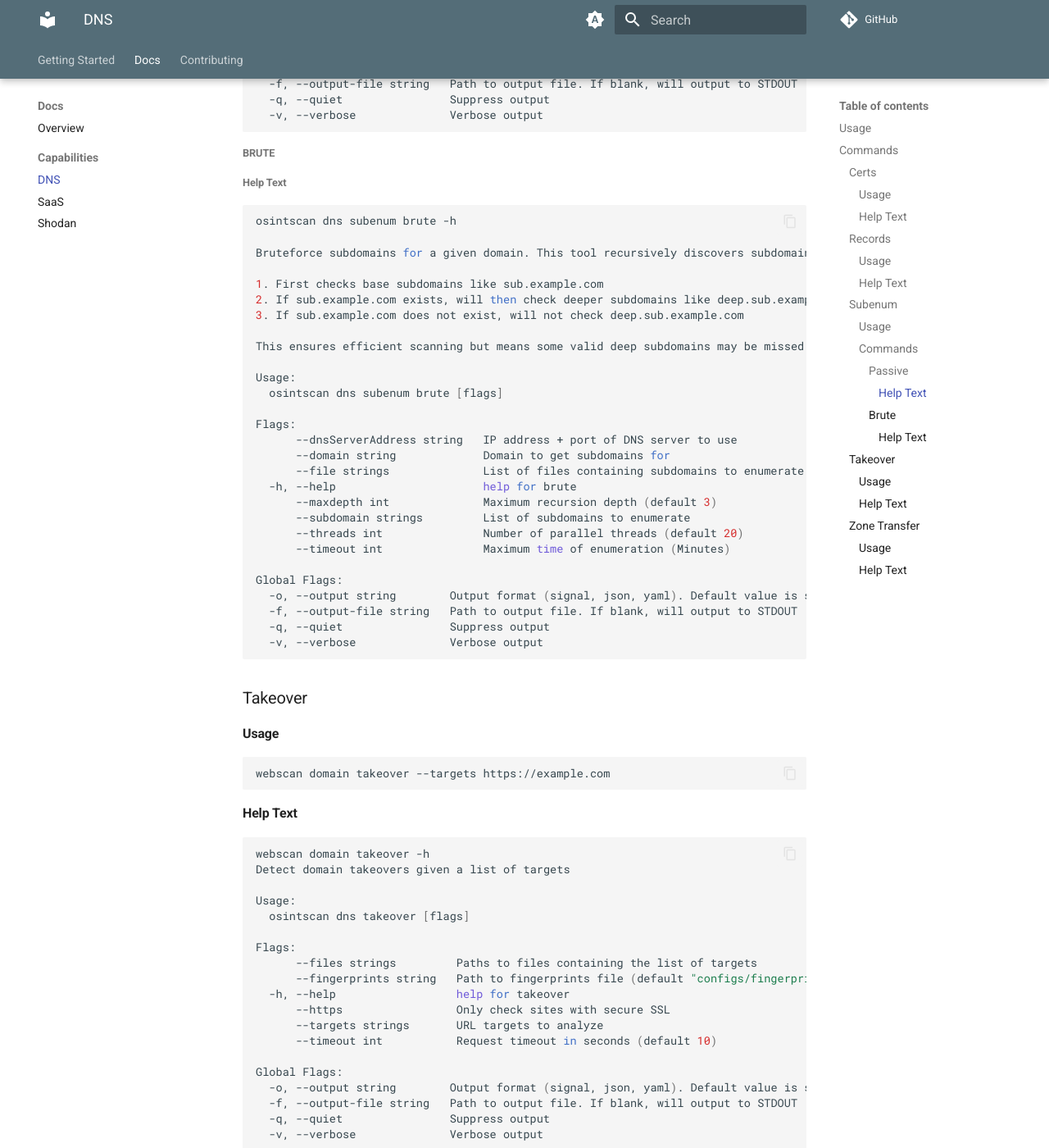
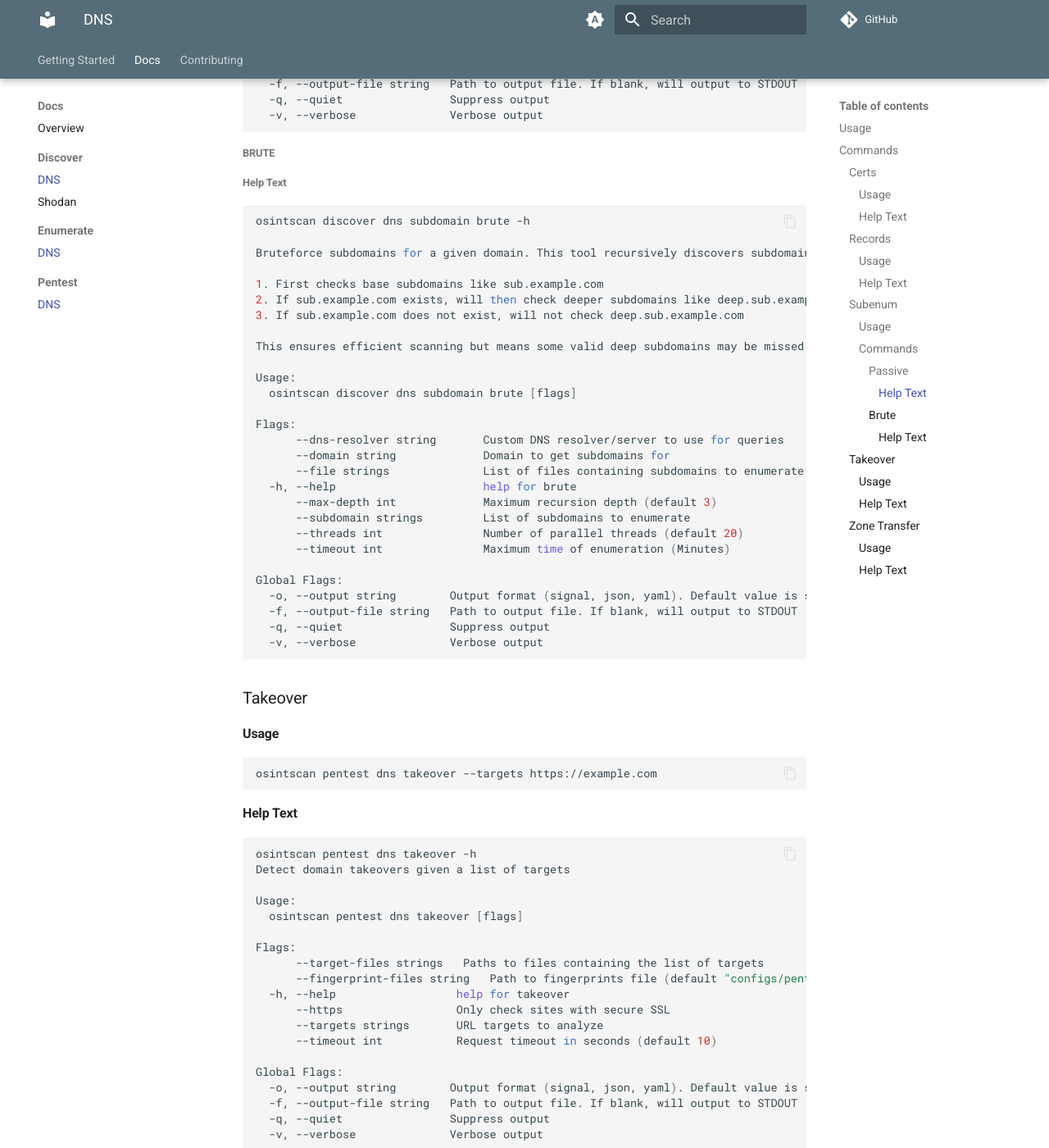
Before and after one commit to Method-Security/osintscan, an MkDocs documentation site: the page built from docs/docs/dns.md, in a window 1280 px wide and 1400 px high, scrolled down 2019 px. Shown: the whole window at 82% size. Built offline with MkDocs 1.6.1 and Material for MkDocs 9.7.7, drawn with Linux system fonts in a browser that asks for light colours; comment, search, counter and statistics services are not loaded; the version menu is left out; some of the changed text lies outside the part shown.

Commit message:
Organize docs by command groups (#67)

````diff
--- a/docs/docs/dns.md
+++ b/docs/docs/dns.md
@@ -1,33 +1,33 @@
 # DNS
 
-The `osintscan dns` family of commands provides security teams with an easy to use mechanism to dig into information available within the DNS infrastructure.
+The `osintscan discover dns` family of commands provides security teams with an easy to use mechanism to dig into information available within the DNS infrastructure.
 
 ## Usage
 
 ```bash
-osintscan dns [command]
+osintscan discover dns [command]
 ```
 
 ## Commands
 
 ### Certs
 
-The `osintscan dns certs` command returns information about the certificate chains that are being leveraged by the specified domain.
+The `osintscan discover dns certs` command returns information about the certificate chains that are being leveraged by the specified domain.
 
 #### Usage
 
 ```bash
-osintscan dns certs --domain example.com
+osintscan discover dns certs --domain example.com
 ```
 
 #### Help Text
 
 ```bash
-osintscan dns certs -h
+osintscan discover dns certs -h
 Gather DNS certs for a given domain
 
 Usage:
-  osintscan dns certs [flags]
+  osintscan discover dns certs [flags]
 
 Flags:
       --domain string   Domain to get DNS certs for
@@ -45,17 +45,17 @@ Global Flags:
 #### Usage
 
 ```bash
-osintscan dns records --domain example.com
+osintscan discover dns records --domain example.com
 ```
 
 #### Help Text
 
 ```bash
-$ osintscan dns records -h
+$ osintscan discover dns records -h
 Gather DNS records for a given domain
 
 Usage:
-  osintscan dns records [flags]
+  osintscan discover dns records [flags]
 
 Flags:
       --domain string   Domain to get DNS records for
@@ -73,7 +73,7 @@ Global Flags:
 #### Usage
 
 ```bash
-osintscan dns subenum [command]
+osintscan discover dns subdomain [command]
 
 ```
 
@@ -84,11 +84,11 @@ osintscan dns subenum [command]
 ###### Help Text
 
 ```bash
-$ osintscan dns subenum passive -h
+$ osintscan discover dns subdomain passive -h
 Passively enumerate subdomains for a given domain
 
 Usage:
-  osintscan dns subenum passive[flags]
+  osintscan discover dns subdomain passive [flags]
 
 Flags:
       --domain string   Domain to get subdomains for
@@ -106,7 +106,7 @@ Global Flags:
 ###### Help Text
 
 ```bash
-osintscan dns subenum brute -h
+osintscan discover dns subdomain brute -h
 
 Bruteforce subdomains for a given domain. This tool recursively discovers subdomains by building on previously found valid subdomains. For example, if scanning example.com:
 
@@ -117,14 +117,14 @@ Bruteforce subdomains for a given domain. This tool recursively discovers subdom
 This ensures efficient scanning but means some valid deep subdomains may be missed if their parent subdomain does not exist.
 
 Usage:
-  osintscan dns subenum brute [flags]
+  osintscan discover dns subdomain brute [flags]
 
 Flags:
-      --dnsServerAddress string   IP address + port of DNS server to use
+      --dns-resolver string       Custom DNS resolver/server to use for queries
       --domain string             Domain to get subdomains for
       --file strings              List of files containing subdomains to enumerate
   -h, --help                      help for brute
-      --maxdepth int              Maximum recursion depth (default 3)
+      --max-depth int             Maximum recursion depth (default 3)
       --subdomain strings         List of subdomains to enumerate
       --threads int               Number of parallel threads (default 20)
       --timeout int               Maximum time of enumeration (Minutes)
@@ -142,21 +142,21 @@ Global Flags:
 #### Usage
 
 ```bash
-webscan domain takeover --targets https://example.com
+osintscan pentest dns takeover --targets https://example.com
 ```
 
 #### Help Text
 
 ```bash
-webscan domain takeover -h
+osintscan pentest dns takeover -h
 Detect domain takeovers given a list of targets
 
 Usage:
-  osintscan dns takeover [flags]
+  osintscan pentest dns takeover [flags]
 
 Flags:
-      --files strings         Paths to files containing the list of targets
-      --fingerprints string   Path to fingerprints file (default "configs/fingerprints.json")
+      --target-files strings   Paths to files containing the list of targets
+      --fingerprint-files string   Path to fingerprints file (default "configs/pentest/dns/takeover/fingerprints.json")
   -h, --help                  help for takeover
       --https                 Only check sites with secure SSL
       --targets strings       URL targets to analyze
@@ -174,7 +174,7 @@ Global Flags:
 #### Usage
 
 ```bash
-osintscan dns zone-transfer --domain example.com --timeout 10
+osintscan enumerate dns zonetransfer --domains example.com --timeout 10
 ```
 
 #### Help Text
@@ -183,7 +183,7 @@ osintscan dns zone-transfer --domain example.com --timeout 10
 Perform zone transfers for a given domain
 
 Usage:
-  osintscan dns zonetransfer [flags]
+  osintscan enumerate dns zonetransfer [flags]
 
 Flags:
       --domains strings   Domains to perform zone transfers for
--- a/mkdocs.yml
+++ b/mkdocs.yml
@@ -13,10 +13,13 @@ nav:
       - Basic Usage: getting-started/basic-usage.md
   - Docs:
       - Overview: docs/index.md
-      - Capabilities:
-        - DNS: docs/dns.md
-        - SaaS: docs/saas.md
-        - Shodan: docs/shodan.md
+      - Discover:
+          - DNS: docs/dns.md
+          - Shodan: docs/shodan.md
+      - Enumerate:
+          - DNS: docs/dns.md
+      - Pentest:
+          - DNS: docs/dns.md
   - Contributing:
       - How to contribute: community/community.md
       - Development:
````
Also changed, not shown: README.md (+3 -3 lines), docs/docs/index.md (+16 -2 lines), docs/docs/saas.md (deleted, +0 -48 lines), docs/docs/shodan.md (+6 -6 lines), docs/getting-started/basic-usage.md (+2 -1 lines), docs/index.md (+2 -2 lines).
